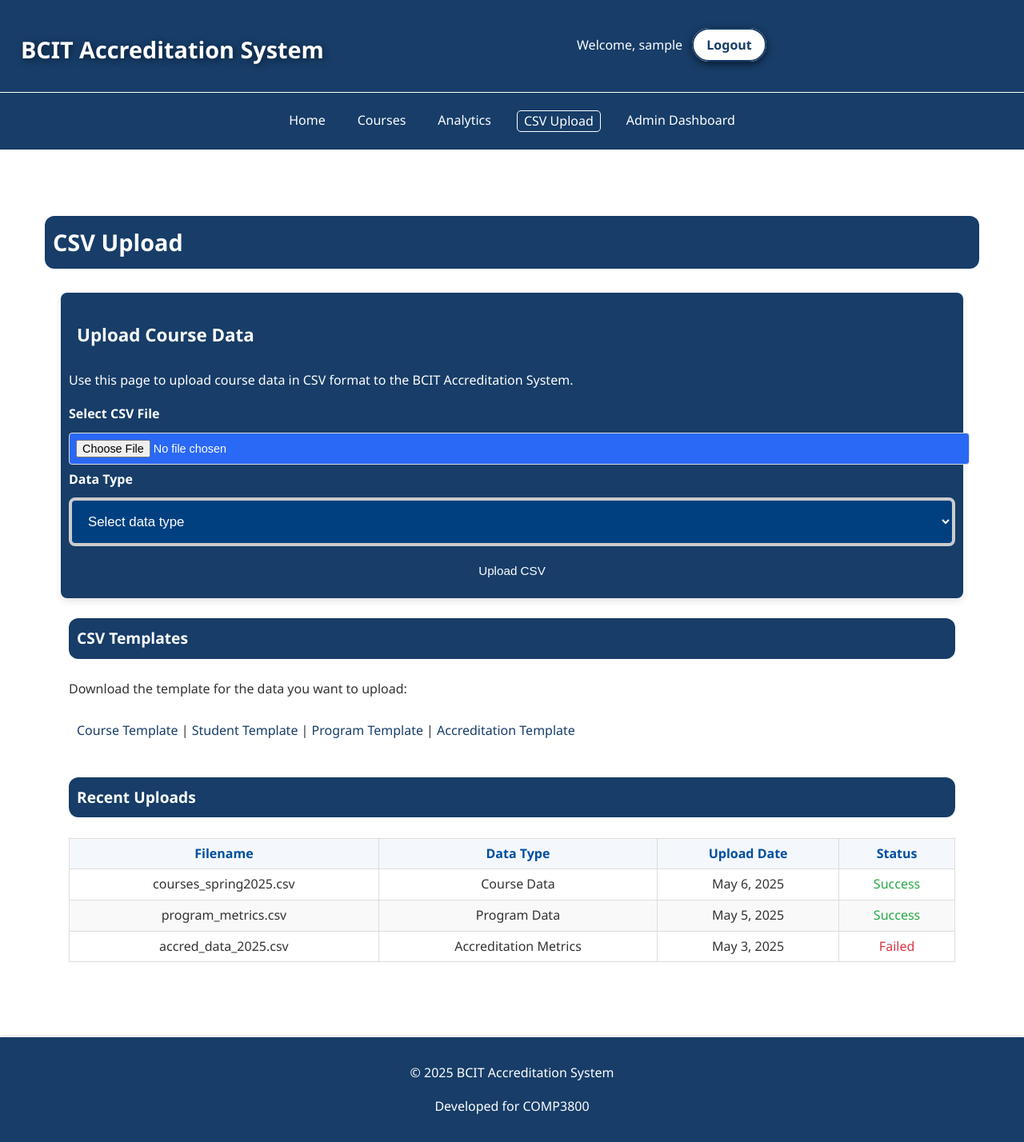
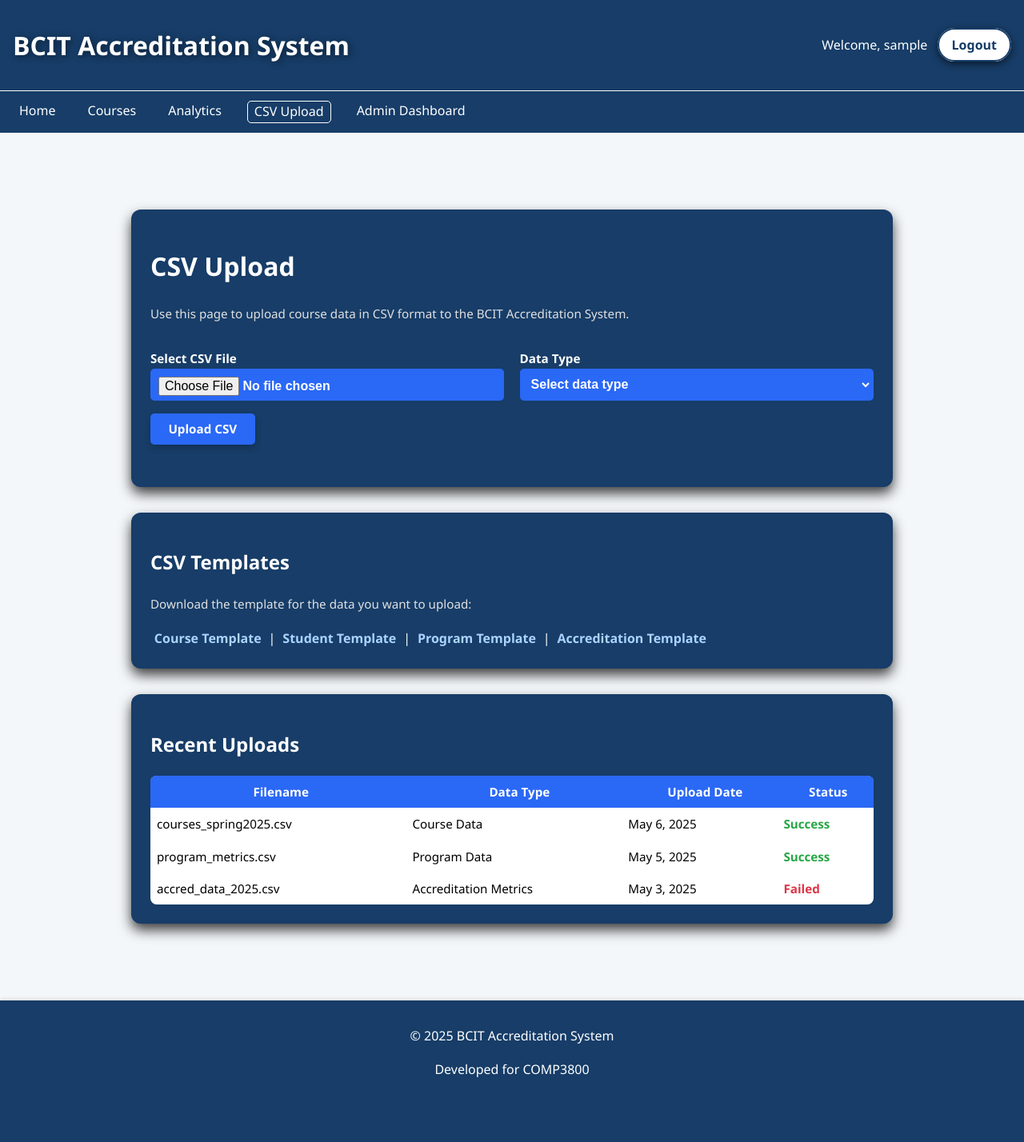
Before and after one commit to owensweet/proj1047-accreditation-db, a Django app: page /csv-upload/ in a window 1280 px wide. Shown: the whole page at 80% size. After the commit the page ends 1347 px from the top, so only its background shows below. Run offline with Django 5.2, Linux system fonts and the light colour scheme; the visitor is signed in with stand-in values (Sample User, id 1).

Commit message:
Fixed form 1 page, home page ui, added transition and styled csv upload page

```diff
--- a/frontend/static/css/csv_upload.css
+++ b/frontend/static/css/csv_upload.css
@@ -1,147 +1,189 @@
-/* Main Container */
-div {
-    max-width: 1200px;
-    margin: 0 auto;
-    padding: 10px; /* Further reduced padding */
+/* Base styling */
+body {
+
+    background-color: #f4f7fa;
+    margin: 0;
+    padding: 0;
 }
 
-/* Heading Styles */
-h1, h3, h4 {
-    background-color: #173d68; /* Shade of blue you provided */
-    color: white; /* White text */
-    padding: 10px; /* Padding inside the rectangle */
-    border-radius: 12px; /* Rounded corners */
+/* Container */
+.container {
+    max-width: 1000px;
+    margin: 1.5rem auto; /* Reduced margin */
+    padding: 1.5rem; /* Reduced padding */
 }
 
-h1 {
-    font-size: 1.8rem; /* Reduced font size */
-    margin-bottom: 10px; /* Reduced margin */
+/* Form card */
+.form-wrapper {
+    background-color: #173d68;
+    border-radius: 12px;
+    padding: 1.5rem; /* Reduced padding */
+    color: white;
+    box-shadow: 0 8px 16px rgba(0, 0, 0, 0.75);
 }
 
-h3 {
-    font-size: 1.4rem; /* Reduced font size */
-    margin-top: 15px; /* Reduced margin */
-    margin-bottom: 8px; /* Reduced margin */
+
+
+/* Paragraphs */
+p.form-description {
+    color: #e0e0e0;
+    margin-bottom: 1.2rem;
+    font-size: 0.95rem;
 }
 
-h4 {
-    font-size: 1.2rem; /* Reduced font size */
-    margin-top: 15px; /* Reduced margin */
+/* Form grid for input grouping */
+.form-grid {
+    display: flex;
+    gap: 1.2rem; /* Slightly reduced gap */
+    flex-wrap: wrap;
 }
 
-/* Form Styles */
-form {
-    background-color: #173d68; /* Shade of blue you provided */
-    padding: 10px; /* Further reduced padding */
-    border-radius: 8px;
-    box-shadow: 0 4px 8px rgba(0, 0, 0, 0.1);
-    color: white; /* White text for form elements */
+/* Each column in the form */
+.form-column {
+    flex: 1;
+    min-width: 220px;
+    display: flex;
+    flex-direction: column;
 }
 
+/* Labels */
 label {
-    display: block;
-    margin-bottom: 4px; /* Reduced margin */
+    margin-top: 0.8rem; /* Reduced spacing */
     font-weight: bold;
-    color: white; /* White text */
+    color: #ffffff;
+    font-size: 0.95rem;
 }
 
-input[type="file"], select, button {
+/* Inputs and select with form-control class */
+input.form-control,
+select.form-control {
+    margin-top: 0.3rem;
+    padding: 0.4rem 0.6rem; /* Reduced padding */
+    height: 40px;
+    border: 1px solid #ccc;
+    border-radius: 5px;
+    background: #ffffff;
+    color: #000;
+    font-size: 1rem;
+    font-weight: bold; /* Stronger font weight */
     width: 100%;
-    padding: 6px; /* Reduced padding */
-    margin: 6px 0; /* Reduced margin */
-    border: 1px solid #ddd;
-    border-radius: 4px;
-    font-size: 0.9rem; /* Further reduced font size */
-    color: white; /* White text */
-    background-color: #2A68F6; /* Blue background for inputs and buttons */
+    box-sizing: border-box;
+    font-family: inherit;
 }
 
-/* Button Styles */
-button {
-    background-color: #2A68F6; /* Shade of blue you provided */
-    color: white; /* White text */
-    font-size: 0.95rem; /* Reduced font size */
-    cursor: pointer;
-    border: none;
-    border-radius: 8px; /* Rounded corners for button */
-    padding: 10px; /* Added padding */
+/* File input specifically */
+input[type="file"] {
+    padding: 0.3rem 0.6rem;
+    height: auto;
 }
 
-button:hover {
-    background-color: #173d68;
+/* Button row */
+.button-row {
+    margin-top: 1rem; /* Reduced spacing */
 }
 
-/* File Input */
-input[type="file"] {
-    padding: 8px; /* Further reduced padding */
+/* Submit button */
+button[type="submit"] {
+    background-color: #2A68F6;
+    color: white;
+    border: none;
+    padding: 0.6rem 1.4rem;
+    font-size: 0.95rem;
+    font-weight: bold;
+    border-radius: 5px;
+    cursor: pointer;
+    transition: transform 0.2s, background-color 0.2s;
+    box-shadow: 0 4px 8px rgba(0, 0, 0, 0.2);
+    font-family: inherit;
 }
 
-/* Upload Status */
-#uploadStatus {
-    display: none;
-    margin-top: 10px; /* Reduced margin */
-    padding: 6px; /* Further reduced padding */
-    border-radius: 4px;
-    text-align: center;
-    background-color: #173d68; /* Shade of blue you provided */
-    color: white; /* White text */
+ button[type="submit"]:hover {
+    transform: translateY(-3px);
+    background-color: #1c47aa;
 }
 
-.alert-info {
-    background-color: #d9edf7;
-    color: #31708f;
+/* Status message */
+#uploadStatus {
+    margin-top: 0.8rem; /* Reduced spacing */
+    font-weight: bold;
+    font-size: 0.95rem;
+    padding: 0.5rem 1rem;
+    border-radius: 6px;
 }
 
-.alert-success {
-    background-color: #d4edda;
-    color: #155724;
-}
-
-.alert-danger {
-    background-color: #f8d7da;
-    color: #721c24;
-}
-
-/* Recent Uploads Table */
+/* Table styling */
 table {
     width: 100%;
     border-collapse: collapse;
-    margin-top: 15px; /* Reduced margin */
+    margin-top: 0.8rem; /* Reduced spacing */
+    font-size: 0.95rem;
+    background: white;
+    border-radius: 8px;
+    overflow: hidden;
 }
 
-table th, table td {
-    padding: 6px; /* Reduced padding */
-    border: 1px solid #ddd;
-    text-align: center;
+thead tr {
+    background-color: #2A68F6;
+    color: white;
 }
 
-table th {
-    background-color: #f4f7fc;
-    color: #004f9f;
+thead th {
+    color: white; /* Ensuring white text in the header row */
 }
 
-table tbody tr:nth-child(even) {
-    background-color: #f9f9f9;
+/* Status in table */
+.success {
+    color: #28a745;
+    font-weight: bold;
 }
 
-table tbody tr:hover {
-    background-color: #f1f1f1;
+.failed {
+    color: #dc3545;
+    font-weight: bold;
 }
 
-table .success {
-    color: #28a745;
+/* Style for the file input */
+input[type="file"], select {
+    height: 40px; /* Ensuring uniform height */
+    padding: 8px;
+    border: 2px solid #2A68F6;
+    border-radius: 5px;
+    background-color: #2A68F6;
+    color: white;
+    font-size: 16px;
+    font-weight: bold; /* Stronger font weight */
+    cursor: pointer;
+    width: 100%;
+    box-sizing: border-box;
 }
 
-table .failed {
-    color: #dc3545;
+/* Hover effects for better interactivity */
+input[type="file"]:hover, select:hover {
+    border-color: #1a4bb5;
+    background-color: #1a4bb5;
 }
 
-/* Template Download Links */
-a {
-    color: #173d68; /* Shade of blue you provided */
-    text-decoration: none;
+/* Focus effects */
+input[type="file"]:focus, select:focus {
+    outline: none;
+    border-color: #1a4bb5;
+    box-shadow: 0 0 5px rgba(42, 104, 246, 0.5);
 }
 
-a:hover {
+/* CSV Template links */
+.form-wrapper a {
+    color: #aad4ff; /* Light blue */
+    font-weight: bold; /* Makes the font heavier */
+    text-decoration: none;
+    margin: 0 0.3rem;
+}
+
+.form-wrapper a:hover {
     text-decoration: underline;
+    color: #85bbff; /* Slightly darker blue on hover */
+} */
+
+Ensure global header font weight remains unchanged
+header h1, header h2, header h3, header h4 {
+    font-weight: bold;
 }
--- a/frontend/static/css/styles.css
+++ b/frontend/static/css/styles.css
@@ -27,6 +27,19 @@
     font-family: 'Segoe UI', Tahoma, Geneva, Verdana, sans-serif;
     color: #333;
     line-height: 1.6;
+    animation: fadeInSmooth 1s ease-in-out; /* THIS IS THE ANIMATION LINE FOR FUTURE REFERECE */
+
+
+}
+@keyframes fadeInSmooth {
+    from {
+        opacity: 0;
+        transform: scale(0.99); /* Slight scale-in effect */
+    }
+    to {
+        opacity: 1;
+        transform: scale(1);
+    }
 }
 
 /* Used to stretch main content to push footer to bottom */
@@ -71,7 +84,7 @@
 }
 
 .auth-buttons a:hover {
-    background-color: var(--bcit-blue);
+    background-color: var(--secondary-accent);
     color: white;
     text-decoration: none;
 }
@@ -555,7 +568,6 @@
     align-items: center;
 }
 
-/* View Button at the bottom */
 .view-button-custom {
     margin-top: 1rem; /* Adds space above the button */
     margin-bottom: 1rem; /* Adds space below the button */
@@ -569,11 +581,15 @@
     width: 70%;
     text-align: center;
     font-size: 0.9rem;
+    box-shadow: 0px 4px 8px rgba(0, 0, 0, 0.7); /* Correct shadow effect */
 }
 
 .view-button-custom:hover {
-    background-color: #519a51;
+    background-color: #5faa5f; /* Slightly darker shade on hover */
+    box-shadow: 0px 6px 12px rgba(0, 0, 0, 0.4); /* Enhanced shadow on hover */
+    transform: translateY(-3px); /* Moves it up by 5 pixels */
 }
+
 
 
 
--- a/frontend/templates/bcit_accreditation/csv_upload.html
+++ b/frontend/templates/bcit_accreditation/csv_upload.html
@@ -5,39 +5,42 @@
 {% block content %}
 {% load static %}
 <link rel="stylesheet" href="{% static 'css/csv_upload.css' %}">
+
 <div class="container">
+    <div class="form-wrapper">
         <h1>CSV Upload</h1>
+        <p class="form-description">Use this page to upload course data in CSV format to the BCIT Accreditation System.</p>
 
-    <div class="row">
-        <div class="col-12">
         <form id="csvUploadForm" enctype="multipart/form-data">
             {% csrf_token %}
-                <h3>Upload Course Data</h3>
-
-                <p>Use this page to upload course data in CSV format to the BCIT Accreditation System.</p>
-
+            <div class="form-grid">
+                <div class="form-column">
                     <label for="csv_file">Select CSV File</label>
-                <input class="form-control" type="file" id="csv_file" name="csv_file" accept=".csv" required>
-
+                    <input type="file" id="csv_file" name="csv_file" accept=".csv" required>
+                </div>
+                <div class="form-column">
                     <label for="file_type">Data Type</label>
-                <select class="form-control" id="file_type" name="file_type" required>
+                    <select id="file_type" name="file_type" required>
                         <option value="" selected disabled>Select data type</option>
                         <option value="course">Course Data</option>
                         <option value="student">Student Data</option>
                         <option value="program">Program Data</option>
                         <option value="accreditation">Accreditation Metrics</option>
                     </select>
+                </div>
+            </div>
 
-                <button type="submit" class="btn btn-primary">Upload CSV</button>
+            <div class="button-row">
+                <button type="submit">Upload CSV</button>
+            </div>
         </form>
 
-            <!-- Upload Status -->
         <div id="uploadStatus" class="alert d-none" role="alert"></div>
+    </div>
 
-            <!-- Template Info -->
-            <div>
-                <h4>CSV Templates</h4>
-                <p>Download the template for the data you want to upload:</p>
+    <div class="form-wrapper" style="margin-top: 2rem;">
+        <h2>CSV Templates</h2>
+        <p class="form-description">Download the template for the data you want to upload:</p>
         <div>
             <a href="#">Course Template</a> |
             <a href="#">Student Template</a> |
@@ -46,41 +49,38 @@
         </div>
     </div>
 
-            <!-- Upload History -->
-            <div>
-                <h4>Recent Uploads</h4>
-                <table>
-                    <thead>
+    <div class="form-wrapper" style="margin-top: 2rem;">
+        <h2>Recent Uploads</h2>
+        <table style="width: 100%; background: white; color: #000; border-radius: 8px; overflow: hidden;">
+            <thead style="background-color: #2A68F6; color: white;">
                 <tr>
-                            <th>Filename</th>
-                            <th>Data Type</th>
-                            <th>Upload Date</th>
-                            <th>Status</th>
+                    <th style="padding: 0.5rem;">Filename</th>
+                    <th style="padding: 0.5rem;">Data Type</th>
+                    <th style="padding: 0.5rem;">Upload Date</th>
+                    <th style="padding: 0.5rem;">Status</th>
                 </tr>
             </thead>
             <tbody>
                 <tr>
-                            <td>courses_spring2025.csv</td>
+                    <td style="padding: 0.5rem;">courses_spring2025.csv</td>
                     <td>Course Data</td>
                     <td>May 6, 2025</td>
                     <td><span class="success">Success</span></td>
                 </tr>
                 <tr>
-                            <td>program_metrics.csv</td>
+                    <td style="padding: 0.5rem;">program_metrics.csv</td>
                     <td>Program Data</td>
                     <td>May 5, 2025</td>
                     <td><span class="success">Success</span></td>
                 </tr>
                 <tr>
-                            <td>accred_data_2025.csv</td>
+                    <td style="padding: 0.5rem;">accred_data_2025.csv</td>
                     <td>Accreditation Metrics</td>
                     <td>May 3, 2025</td>
                     <td><span class="failed">Failed</span></td>
                 </tr>
             </tbody>
         </table>
-            </div>
-        </div>
     </div>
 </div>
 {% endblock %}
@@ -105,7 +105,7 @@
         }
 
         if (!file.name.endsWith('.csv')) {
-            showStatus('File must be a CSV format.', 'danger');
+            showStatus('File must be in CSV format.', 'danger');
             return;
         }
 
@@ -114,16 +114,13 @@
             return;
         }
 
-        // Create form data for upload
         const formData = new FormData();
         formData.append('csv_file', file);
         formData.append('file_type', fileType);
         formData.append('csrfmiddlewaretoken', document.querySelector('[name=csrfmiddlewaretoken]').value);
 
-        // Show loading status
         showStatus('Uploading file... Please wait.', 'info');
 
-        // Send AJAX request
         fetch(window.location.href, {
             method: 'POST',
             body: formData,
@@ -133,9 +130,7 @@
         .then(data => {
             if (data.success) {
                 showStatus(data.message, 'success');
-                // Reset the form on success
                 form.reset();
-                // Refresh the page after 2 seconds to show the updated upload history
                 setTimeout(() => {
                     location.reload();
                 }, 2000);
@@ -150,31 +145,26 @@
 
     function showStatus(message, type) {
         statusDiv.textContent = message;
-        statusDiv.classList.remove('d-none', 'alert-success', 'alert-danger', 'alert-info');
-        statusDiv.classList.add('alert-' + type);
+        statusDiv.className = 'alert alert-' + type;
 
-        // For better UX, add an animated fade-in effect
+        // Animate in
+        statusDiv.classList.remove('d-none');
         statusDiv.style.opacity = 0;
-        statusDiv.classList.remove('d-none');
-
-        // Fade in
         let opacity = 0;
-        const timer = setInterval(() => {
+        const fadeIn = setInterval(() => {
             opacity += 0.1;
             statusDiv.style.opacity = opacity;
-            if (opacity >= 1) clearInterval(timer);
+            if (opacity >= 1) clearInterval(fadeIn);
         }, 30);
 
-        // Auto-hide success messages after 5 seconds
-        if (type === 'success') {
+        if (type === 'success' || type === 'info') {
             setTimeout(() => {
-                // Fade out
-                let opacity = 1;
-                const timer = setInterval(() => {
-                    opacity -= 0.1;
-                    statusDiv.style.opacity = opacity;
-                    if (opacity <= 0) {
-                        clearInterval(timer);
+                let fadeOpacity = 1;
+                const fadeOut = setInterval(() => {
+                    fadeOpacity -= 0.1;
+                    statusDiv.style.opacity = fadeOpacity;
+                    if (fadeOpacity <= 0) {
+                        clearInterval(fadeOut);
                         statusDiv.classList.add('d-none');
                     }
                 }, 30);
```
Also changed, not shown: frontend/static/css/form1.css (+28 -18 lines), frontend/templates/bcit_accreditation/bcit_accred_home.html (+4 -4 lines). Lines whose indentation alone changed are shown as unchanged.
